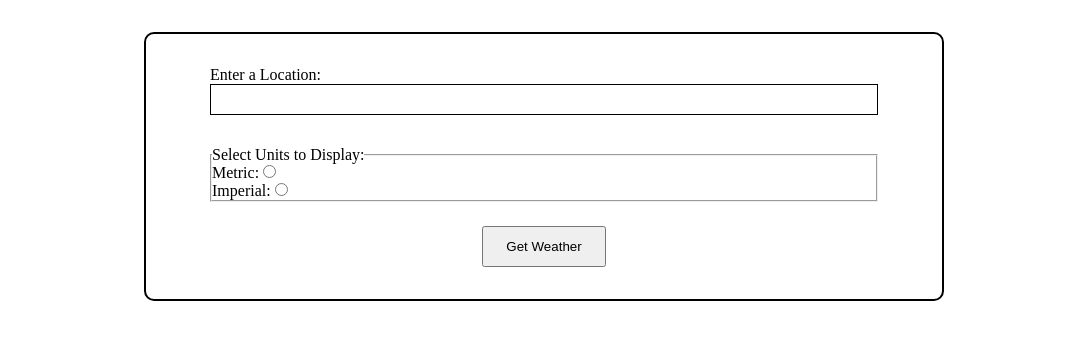
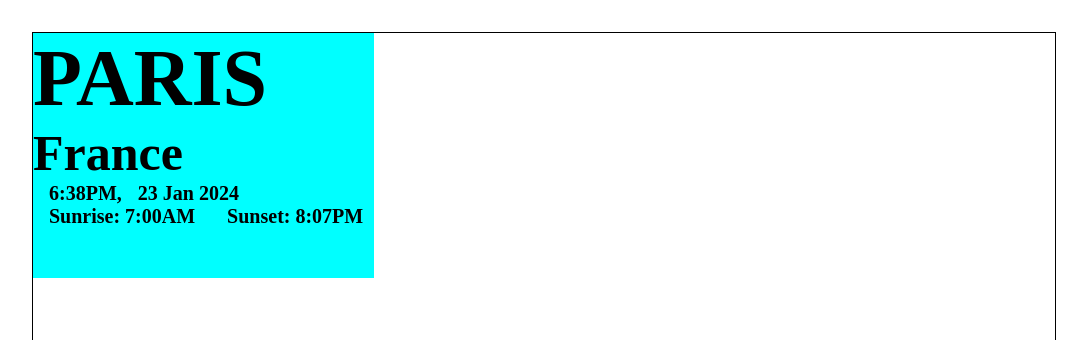
Before and after one commit to smyler3/weather, a website built with webpack: page src/template.html in a window 1280 px wide. Shown: the top 340 px of the page, without its empty margins (96-1183 px from the left). Built offline with nearby package versions, Linux system fonts and the light colour scheme.

Commit message:
Add location information layout draft

```diff
--- a/src/style.css
+++ b/src/style.css
@@ -17,9 +17,15 @@ body {
     width: 100vw;
     height: 100vh;
 
-    padding-top: 2rem;
+    padding: 2rem 0;
 
 }
+
+/*
+ * ------------------------------------------------------------
+ * Search Form Styling
+ * ------------------------------------------------------------
+ */
 
 form {
     display: flex;
@@ -60,3 +66,51 @@ button {
 
     cursor: pointer;
 }
+
+/*
+ * ------------------------------------------------------------
+ * Weather Information Layout Styling
+ * ------------------------------------------------------------
+ */
+
+.weather-body {
+    display: grid;
+    grid: 1fr 2fr / 1fr 2fr;
+
+    width: 80vw;
+    height: 100vh;
+
+    border: 1px solid black;
+}
+
+/*
+ * ------------------------------------------------------------
+ * Location Information Styling
+ * ------------------------------------------------------------
+ */
+
+.location-info-container {
+    background-color: aqua;
+
+    font-size: 20px;
+}
+
+.location-inline-block {
+    display: flex;
+    align-items: center;
+    gap: 1rem;
+}
+
+.city {
+    font-size: 80px;
+}
+
+.country {
+    font-size: 50px;
+}
+
+/*
+ * ------------------------------------------------------------
+ * Current Weather Information Styling
+ * ------------------------------------------------------------
+ */
--- a/src/template.html
+++ b/src/template.html
@@ -6,7 +6,7 @@
     <title>Weather Forecast</title>
 </head>
 <body>
-    <form action="" novalidate>
+    <!-- <form action="" novalidate>
         <div class="form-field">
             <label for="location">Enter a Location:</label>
             <input type="search" name="location" id="location" class="searchbar" required>
@@ -28,13 +28,27 @@
         </div>
 
         <button>Get Weather</button>
-    </form>
+    </form> -->
 
-    <!-- <div class="weather-body">
-        <span class="location-info-container"></span>
+    <div class="weather-body">
+        <span class="location-info-container">
+            <h1 class="city">PARIS</h1>
+            <h3 class="country">France</h3>
+            <span class="location-inline-block">
+                <span class="icon day-night-icon"></span>
+                <h4 class="local-time">6:38PM,</h4>
+                <h4 class="local-date">23 Jan 2024</h4>
+            </span>
+            <span class="location-inline-block">
+                <span class="icon sunrise-icon"></span>
+                <h4>Sunrise: 7:00AM</h4>
+                <span class="icon sunset-icon"></span>
+                <h4>Sunset: 8:07PM</h4>
+            </span>
+        </span>
         <span class="current-info-container"></span>
         <div class="forecast-info-container"></div>
         <div class="current-deails-container"></div>
-    </div> -->
+    </div>
 </body>
 </html>
```
Also changed, not shown: dist/index.html, dist/main.bundle.js.
